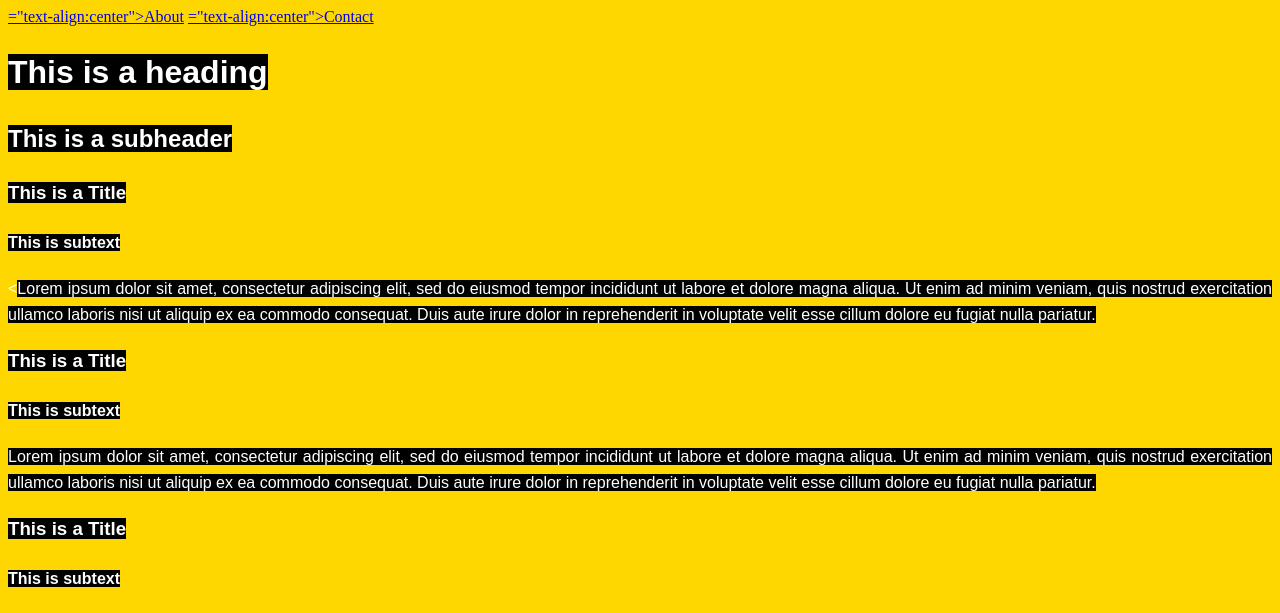
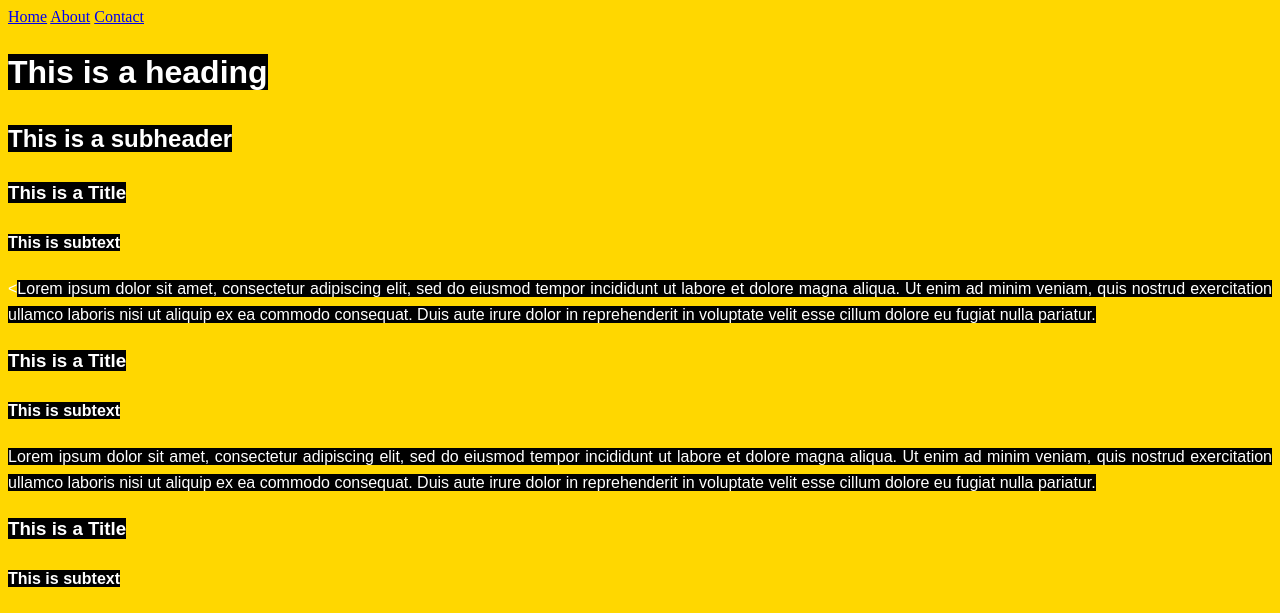
Before and after one commit to JMC1997/JMC1997.github.io, a plain HTML site: page index.html in a window 1280 px wide. Shown: the top 613 px of the page. Drawn offline with Linux system fonts and the light colour scheme.

Commit message:
Update index.html

```diff
--- a/index.html
+++ b/index.html
@@ -15,9 +15,9 @@
 	</style>
 
 <nav>
-       <a href="file:///D|/Coursera/Web Design for Everybody Basics of Web Development & Coding Specialization/Introduction to HTML5/All Weeks/index.html"><style>="text-align:center">Home</style></a>
-       <a href="file:///D|/Coursera/Web Design for Everybody Basics of Web Development & Coding Specialization/Introduction to HTML5/All Weeks/about.html"<style>="text-align:center">About</style></a>
-       <a href="file:///D|/Coursera/Web Design for Everybody Basics of Web Development & Coding Specialization/Introduction to HTML5/All Weeks/contact.html"<style>="text-align:center">Contact</style></a>
+       <a href="file:///D|/Coursera/Web Design for Everybody Basics of Web Development & Coding Specialization/Introduction to HTML5/All Weeks/index.html">Home</a>
+       <a href="file:///D|/Coursera/Web Design for Everybody Basics of Web Development & Coding Specialization/Introduction to HTML5/All Weeks/about.html">About</a>
+       <a href="file:///D|/Coursera/Web Design for Everybody Basics of Web Development & Coding Specialization/Introduction to HTML5/All Weeks/contact.html">Contact</a>
 </nav>
 
 <header>
```
